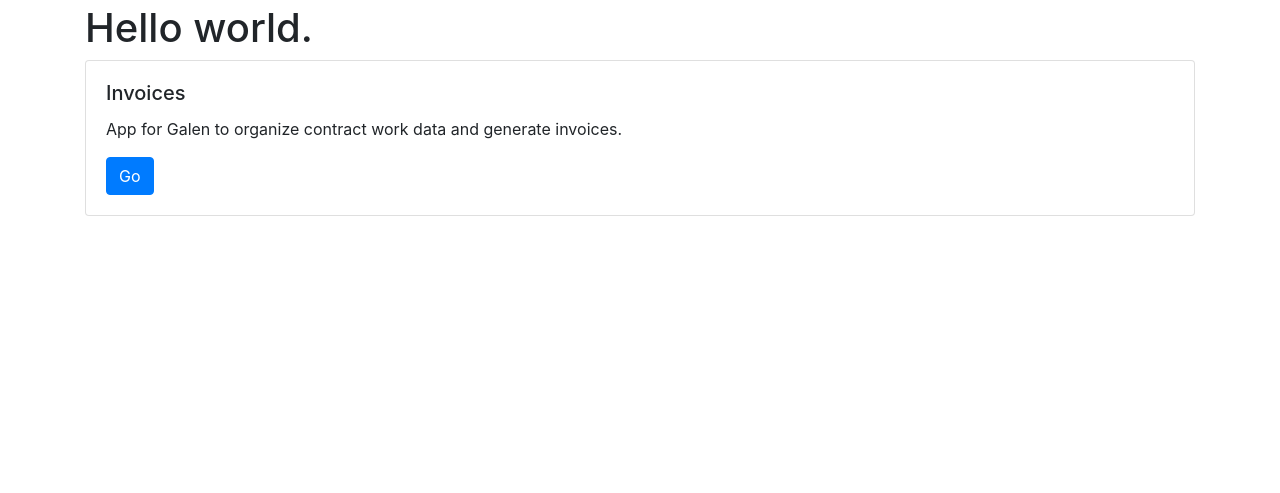
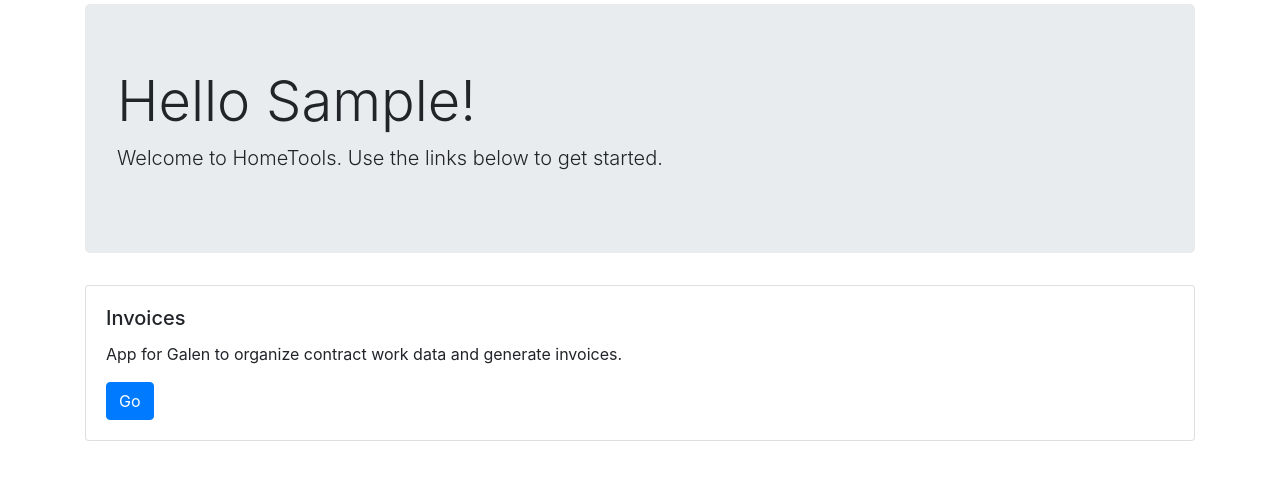
Before and after one commit to GriceTurrble/recipes.riceprower.com, a Django app: page / in a window 1280 px wide. Shown: the part 56-549 px from the top of the page. Run offline with Django 3.2, Linux system fonts and the light colour scheme; the visitor is signed in with stand-in values (Sample User, id 1); some libraries are stand-ins or nearby versions.

Commit message:
Henlo jumbo on the home page

```diff
--- a/hometools/templates/homepage.html
+++ b/hometools/templates/homepage.html
@@ -4,7 +4,10 @@
 
 {% block body_content %}
   {% url "invoices:invoice-list" as invoices_home_url %}
-  <h1>Hello world.</h1>
+  <div class="jumbotron">
+    <h1 class="display-4">Hello {{ request.user.first_name }}!</h1>
+    <p class="lead">Welcome to HomeTools. Use the links below to get started.</p>
+  </div>
 
   <div class="card">
     <div class="card-body">
```
